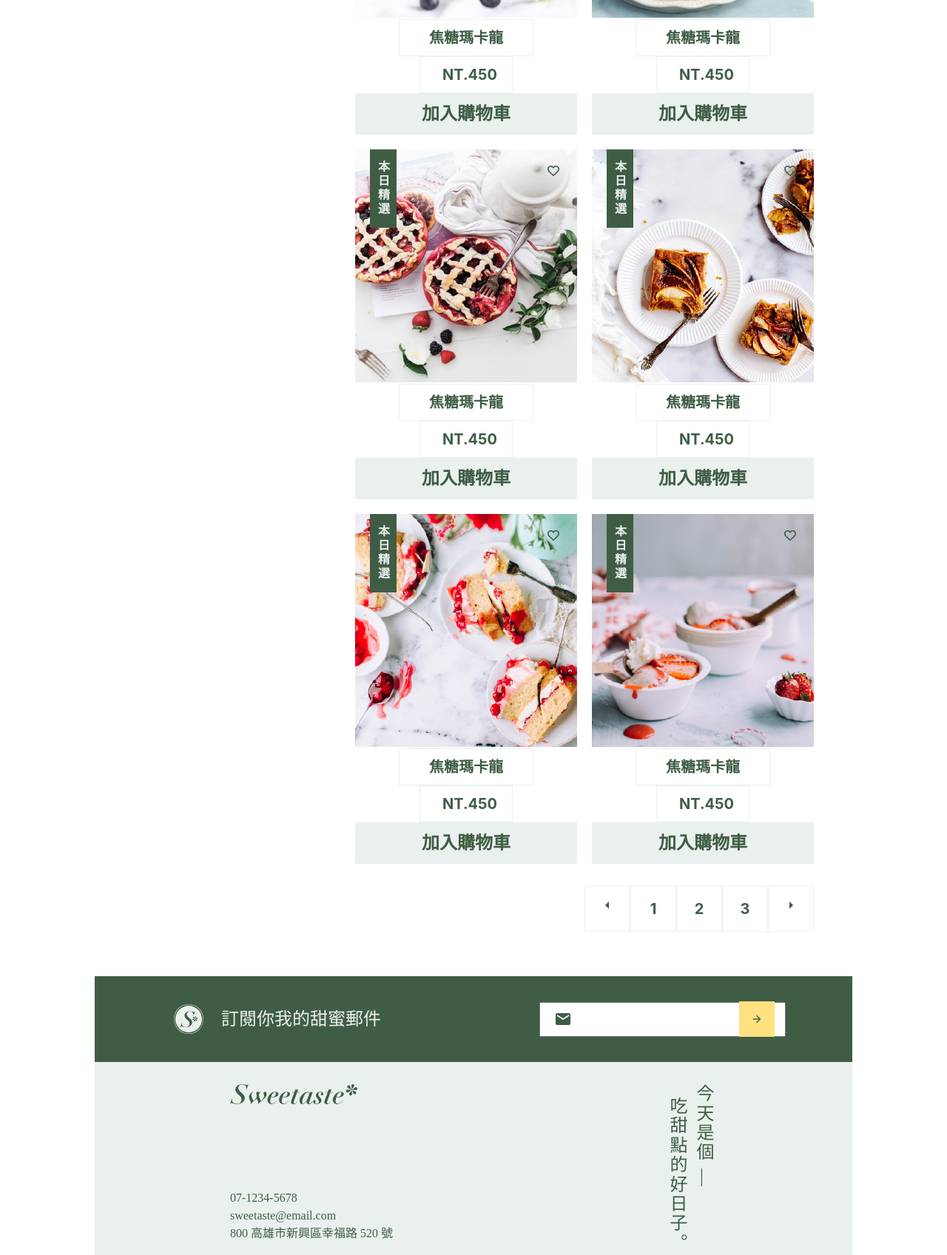
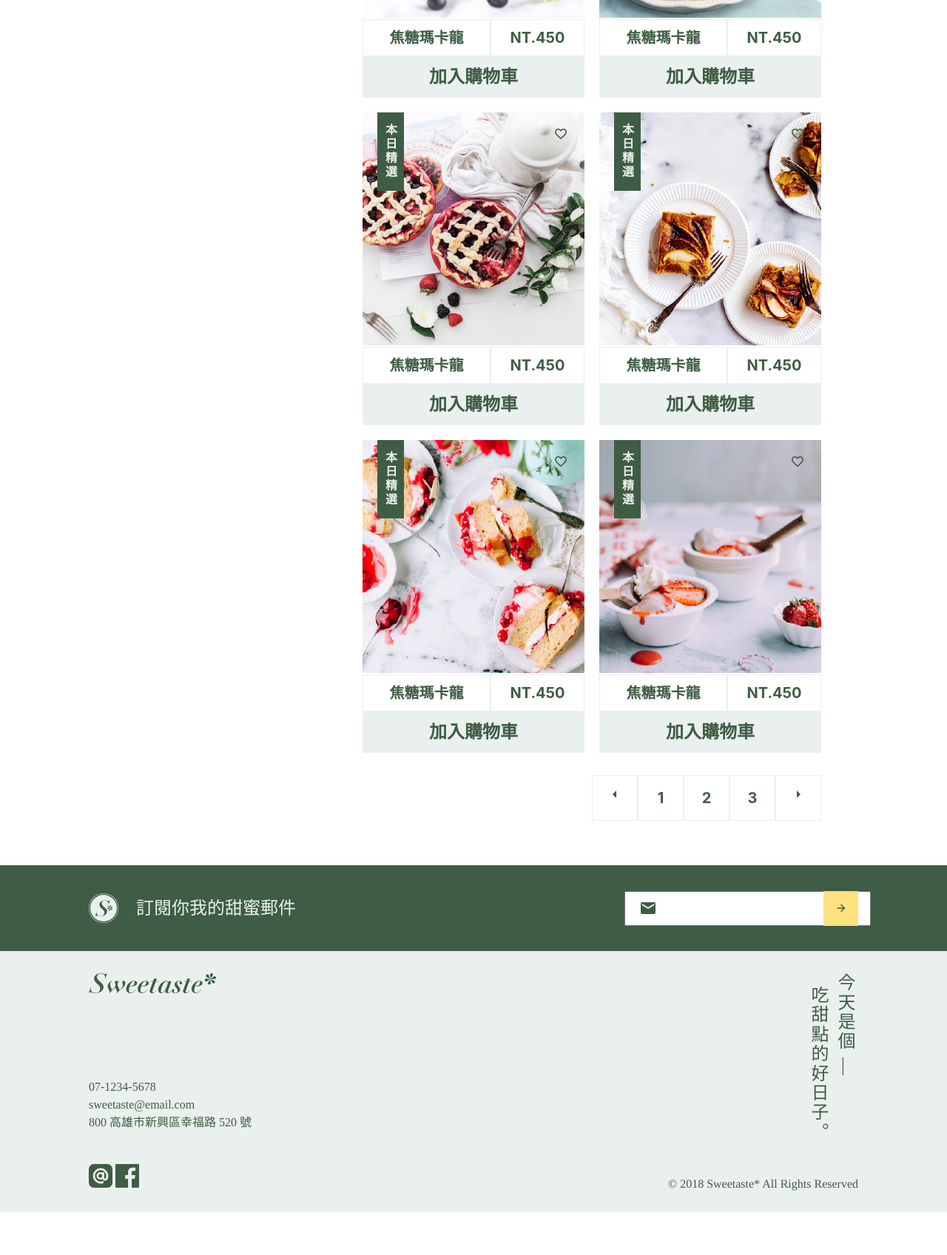
Before and after one commit to practice24H7Dmakesperfect/WINDOW, a plain HTML site: page index.html in a window 1280 px wide. Shown: the part 951-2648 px from the top of the page at 74% size. After the commit the page ends 2590 px from the top, so only its background shows below. Drawn offline with Linux system fonts and the light colour scheme.

Commit message:
切版任務一

```diff
--- a/index.html
+++ b/index.html
@@ -4,33 +4,30 @@
     <meta charset="UTF-8">
     <meta http-equiv="X-UA-Compatible" content="IE=edge">
     <meta name="viewport" content="width=device-width, initial-scale=1.0">
-    <title>Document</title>
+    <title>首頁</title>
     <link rel="stylesheet" href="css/all.css">
 </head>
 <body>
 <div class="all">
     <div class="header">
-        <a href="#">
-            <img src="IMG/logo.svg" alt="logo">
-        </a>
+        <a href="#"><img src="IMG/logo.svg" alt="logo"></a>
         <ul class="link">
             <li><a href="#">首頁</a></li>
             <li><a href="#">甜點</a></li>
             <li><a href="#">登入</a></li>
-            <li>
-                <a href="#" target="_blank"><img src="IMG/shoppingcart.png" alt="購物車"></a>
+            <li><a href="#" target="_blank"><img src="IMG/shoppingcart.png" alt="購物車"></a>
             </li>
         </ul>
     </div>
 
-    <div class="ad">
-        <a href="#"><img src="IMG/banner.png" alt="文宣"></a>
+    <div class="banner">
+        <img src="IMG/banner.png" alt="文宣">
     </div>
 
     <div class="content">
         <div class="selection">
             <h2>甜點類別</h2>
-        <ul class="column">
+        <ul>
             <li><a href="#">所有甜點(28)</a></li>
             <li><a href="#">本日精選(10)</a></li>
             <li><a href="#">人氣推薦(26)</a></li>
@@ -41,54 +38,76 @@
         <div class="product">
             <ul class="productList">
                 <li class="productListCard">
-                    <div class="tag">本日精選</div>
+                    <div class="tag">
+                        <p>本日精選</p>
+                    </div>
                     <a class="label" href="#"><img src="IMG/favorite.png" alt="喜歡"></a>
-                    <a href=""><img src="IMG/p1.png" alt="品項1"></a>
+                    <a href="#"><img src="IMG/p1.png" alt="品項1"></a>
                     <div class="productListCardBody">
                         <h3>焦糖瑪卡龍</h3>
-                        <span>NT.450</span>
-                        <a href="#">加入購物車</a></div>
+                        <p>NT.450</p>
+                        <a href="#">加入購物車</a>
+                    </div>
                 </li>
                 <li class="productListCard">
-                    <div class="tag">本日精選</div>
+                    <div class="tag">
+                        <p>本日精選</p>
+                    </div>
                     <a class="label" href="#"><img src="IMG/favorite.png" alt="喜歡"></a>
-                    <a href=""><img src="IMG/p2.png" alt="品項2"></a>
+                    <a href="#"><img src="IMG/p2.png" alt="品項2"></a>
                     <div class="productListCardBody">
                         <h3>焦糖瑪卡龍</h3>
-                        <span>NT.450</span>
-                        <a href="#">加入購物車</a></div>
+                        <p>NT.450</p>
+                        <a href="#">加入購物車</a>
+                    </div>
                 </li>
                 <li class="productListCard">
-                    <div class="tag">本日精選</div>
+                    <div class="tag">
+                        <p>本日精選</p>
+                    </div>
                     <a class="label" href="#"><img src="IMG/favorite.png" alt="喜歡"></a>
-                    <a href=""><img src="IMG/p3.png" alt="品項3"></a>
+                    <a href="#"><img src="IMG/p3.png" alt="品項3"></a>
                     <div class="productListCardBody">
                         <h3>焦糖瑪卡龍</h3>
-                        <span>NT.450</span><a href="#">加入購物車</a></div>
+                        <p>NT.450</p>
+                        <a href="#">加入購物車</a>
+                    </div>
                 </li>
                 <li class="productListCard">
-                    <div class="tag">本日精選</div>
+                    <div class="tag">
+                        <p>本日精選</p>
+                    </div>
                     <a class="label" href="#"><img src="IMG/favorite.png" alt="喜歡"></a>
-                    <a href=""><img src="IMG/p4.png" alt="品項4"></a>
+                    <a href="#"><img src="IMG/p4.png" alt="品項4"></a>
                     <div class="productListCardBody">
                         <h3>焦糖瑪卡龍</h3>
-                        <span>NT.450</span><a href="#">加入購物車</a></div>
+                        <p>NT.450</p>
+                        <a href="#">加入購物車</a>
+                    </div>
                 </li>
                 <li class="productListCard">
-                    <div class="tag">本日精選</div>
+                    <div class="tag">
+                        <p>本日精選</p>
+                    </div>
                     <a class="label" href="#"><img src="IMG/favorite.png" alt="喜歡"></a>
-                    <a href=""><img src="IMG/p5.png" alt="品項5"></a>
+                    <a href="#"><img src="IMG/p5.png" alt="品項5"></a>
                     <div class="productListCardBody">
                         <h3>焦糖瑪卡龍</h3>
-                        <span>NT.450</span><a href="#">加入購物車</a></div>
+                        <p>NT.450</p>
+                        <a href="#">加入購物車</a>
+                    </div>
                 </li>
                 <li class="productListCard">
-                    <div class="tag">本日精選</div>
+                    <div class="tag">
+                        <p>本日精選</p>
+                    </div>
                     <a class="label" href="#"><img src="IMG/favorite.png" alt="喜歡"></a>
-                    <a href=""><img src="IMG/p6.png" alt="品項6"></a>
+                    <a href="#"><img src="IMG/p6.png" alt="品項6"></a>
                     <div class="productListCardBody">
                         <h3>焦糖瑪卡龍</h3>
-                        <span>NT.450</span><a href="#">加入購物車</a></div>
+                        <p>NT.450</p>
+                        <a href="#">加入購物車</a>
+                    </div>
                 </li>
             </ul>
 
@@ -103,24 +122,23 @@
     </div>
 </div>
     <div class="footer">
-        <ul class="footerBar">
-            <li class="footerBarLogo">
+        <div class="top">
+            <div class="footerBar">
                 <img src="IMG/logo-light.svg" alt="logo">
                 <h2>訂閱你我的甜蜜郵件</h2>
-            </li>
-            <li class="footerEmail">
+            </div>
+            <div class="footerEmail">
                 <img src="IMG/mail.png" alt="信箱">
                 <input type="text">
                 <a href="#"><img src="IMG/arrowforward.png" alt="送出"></a>
-            </li>
-        </ul>
-
+            </div>
+        </div>
         <div class="main">
             <div class="information">
                 <img src="IMG/logotype-lg-dark.svg" alt="品牌名稱">
                 <ul>
-                    <li>07-1234-5678</li>
-                    <li>sweetaste@email.com</li>
+                    <li><a href="#" target="_blank">07-1234-5678</a></li>
+                    <li><a href="#" target="_blank">sweetaste@email.com</a></li>
                     <li>800 高雄市新興區幸福路 520 號</li>
                 </ul>
             </div>
--- a/scss/_body.scss
+++ b/scss/_body.scss
@@ -1,23 +1,21 @@
 .header {
     display: flex;
-    flex-direction: row;
     justify-content: space-between;
-    margin: 30px;
-    width: 940px;
+    padding: 30px 0px 30px 30px;
     a img {
         width: 210px;
         height: 40px;
     }
     .link {
         display: flex;
-        flex-direction: row;
         align-items: center;
         a {
             font-size: 16px;
             color: #3F5D45;
-        text-decoration: none;
-        margin-left: 30px;
-        margin-right: 30px;
+            padding: 0px 30px;
+            &:hover {
+                border-bottom: 3px solid darkolivegreen;
+            }
         }
         img {
             width: 24px;
@@ -25,9 +23,8 @@
         }
     }
 }
-.content{
+.content {
     display: flex;
-    flex-direction: row;
     margin-top: 60px;
     width: 100%;
     .selection {
@@ -42,7 +39,6 @@
         }
         a {
             display: block;
-        text-decoration: none;
             color: #3F5D45;
             background-color: white;
             border: 1px solid #EAF0ED;
@@ -52,54 +48,53 @@
             }
         }
     }
-    .product{
-        .productList{
+    .product {
+        .productList {
             display: flex;
-            flex-direction: row;
             flex-wrap: wrap;
             width: 640px;
-            .productListCard{
+            .productListCard {
+                position: relative;
                 width: 300px;
                 margin: 0px 0px 20px 20px;
-                position: relative;
             }
-            .tag{
+            .tag {
                 position: absolute;
+                top: 0px;
+                left: 20px;
                 color: #EAF0ED;
                 background-color: #3F5D45;
                 padding: 15px 10px;
                 writing-mode: vertical-lr;
                 letter-spacing: 3px;
-                top: 0px;
-                left: 20px;
             }
-            .label img{
+            .label img {
                 position: absolute;
                 top: 19px;
                 left: 258px;
             }
-
-            .productListCardBody{
+            .productListCardBody {
                 display: flex;
-                justify-content: space-around;
+                justify-content: space-between;
                 flex-wrap: wrap;
-                h3{
+                h3 {
+                    width: 171px;
+                    text-align: center;
                     font-size: 20px;
                     color: #3F5D45;
                     border: 1px solid #EAF0ED;
-                    padding: 14px 40px;
-
+                    padding: 14px 0px;
                 }
-                span{
+                p {
+                    width: 125px;
+                    text-align: center;
                     font-size: 20px;
                     color: #3F5D45;
                     border: 1px solid #EAF0ED;
-                    padding: 14px 20px 14px 30px;
-
+                    padding: 14px 0px;
                 }
-                a{
+                a {
                     text-align: center;
-                    text-decoration: none;
                     font-size: 24px;
                     padding: 16px 90px;
                     color: #3F5D45;
@@ -120,7 +115,6 @@
                 display: block;
                 color: #3F5D45;
                 font-size: 20px;
-                text-decoration: none;
                 text-align: center;
                 line-height: 60px;
             }
--- a/scss/_footer.scss
+++ b/scss/_footer.scss
@@ -1,13 +1,15 @@
 .footer {
-    width: 1024px;
+    width: 100%;
 	margin: 0 auto;
     margin-top: 60px;
+	.top {
+		display: flex;
+		justify-content: space-between;
+		align-items: center;
+		padding: 0px 120px;
+		background-color: #3F5D45;
+		height: 116px;
 		.footerBar {
-		height: 116px;
-		background-color: #3F5D45;
-        display: flex;
-		justify-content: space-around;
-        .footerBarLogo {
         	display: flex;
 			align-items: center;
 			img {
@@ -36,18 +38,18 @@
 			}
             a img {
 				position: absolute;
-					padding: 16px 16px;
+				padding: 15.5px 15.5px;
 				background-color: #FFE180;
 				width: 16px;
-					left: 250px;
-					bottom: 34px;
+				right: 0;
+				bottom: 0;
 			}
         }
     }
 	.main {
-		padding-top: 30px;
+		padding: 30px 120px 0px 120px;
 		display: flex;
-		justify-content: space-around;
+		justify-content: space-between;
 		background-color: #EAF0ED;
 		.information {
 			display: flex;
@@ -56,7 +58,7 @@
 				width: 172px;
 				margin-bottom: 115px;
 			}
-			li {
+			li, a {
 				color: #3F5D45;
 				line-height: 1.5;
 			}
@@ -71,9 +73,9 @@
 	}
 	.bottom {
 		display: flex;
-		justify-content: space-around;
+		justify-content: space-between;
 		align-items: baseline;
-		padding: 30px 0px;
+		padding: 30px 120px;
 		background-color: #EAF0ED;
 		a {
 			display: inline-block;
--- a/scss/_variable.scss
+++ b/scss/_variable.scss
@@ -1,9 +1,17 @@
 .all {
-    width: 1024px;
+    width: 940px;
     margin: 0 auto;
-    padding: 0px 32px;
     font-family:-apple-system, BlinkMacSystemFont, 'Segoe UI', Roboto, Oxygen, Ubuntu, Cantarell, 'Open Sans', 'Helvetica Neue', sans-serif;
     font-weight: bold;
     box-sizing: border-box;
     opacity: 1;
+    a {
+        text-decoration: none;
+    }
 }
+
+.footer {
+    a {
+        text-decoration: none;
+    }
+}
--- a/scss/all.scss
+++ b/scss/all.scss
@@ -1,5 +1,4 @@
 @import "variable";
 @import "reset";
-@import "layout";
 @import "body";
 @import "footer";
```
Also changed, not shown: css/all.css, 1 other file. Lines whose indentation alone changed are shown as unchanged.
